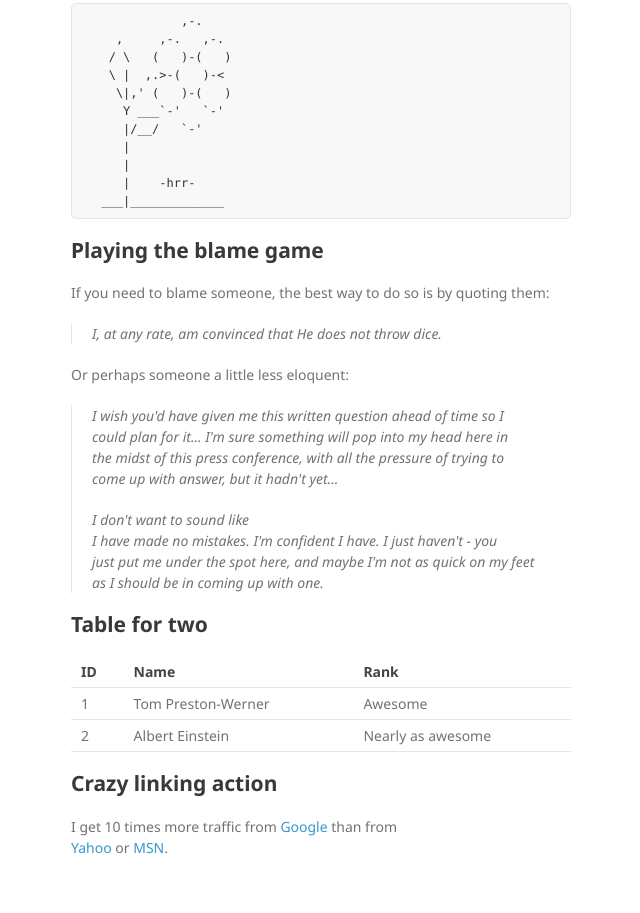
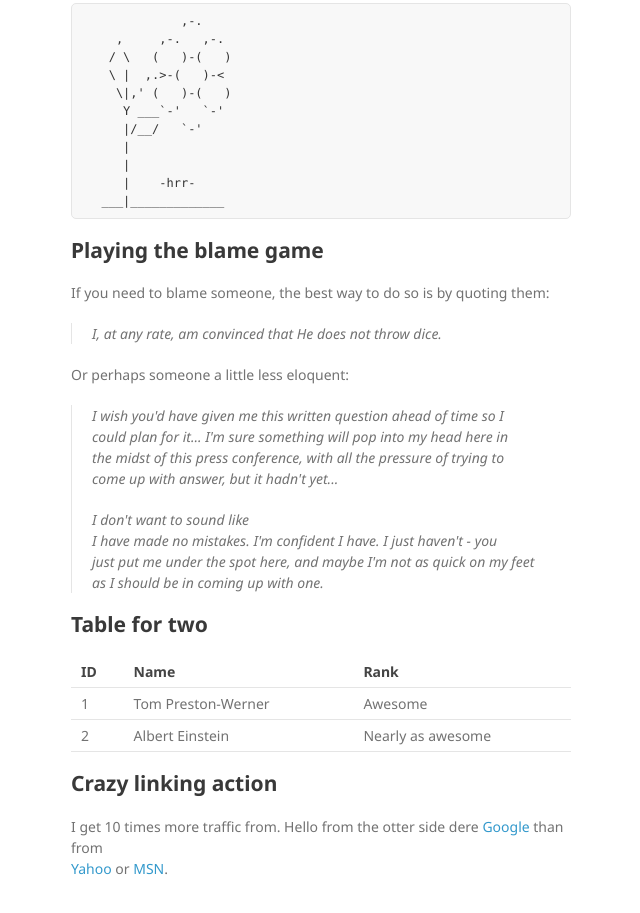
Before and after one commit to efrainsegarra/efrainsegarra.github.io, a plain HTML site: page index.html in a window 1280 px wide. Shown: the part 2233-3146 px from the top of the page, without its empty margins (499-1139 px from the left). Drawn offline with Linux system fonts and the light colour scheme.

Commit message:
Update index.html

```diff
--- a/index.html
+++ b/index.html
@@ -186,7 +186,7 @@ end
 
         <h2>Crazy linking action</h2>
 
-        <p>I get 10 times more traffic from <a href="http://google.com/" title="Google">Google</a> than from<br>
+        <p>I get 10 times more traffic from. Hello from the otter side dere <a href="http://google.com/" title="Google">Google</a> than from<br>
         <a href="http://search.yahoo.com/" title="Yahoo Search">Yahoo</a> or <a href="http://search.msn.com/" title="MSN Search">MSN</a>.</p>
       </section>
 
```
